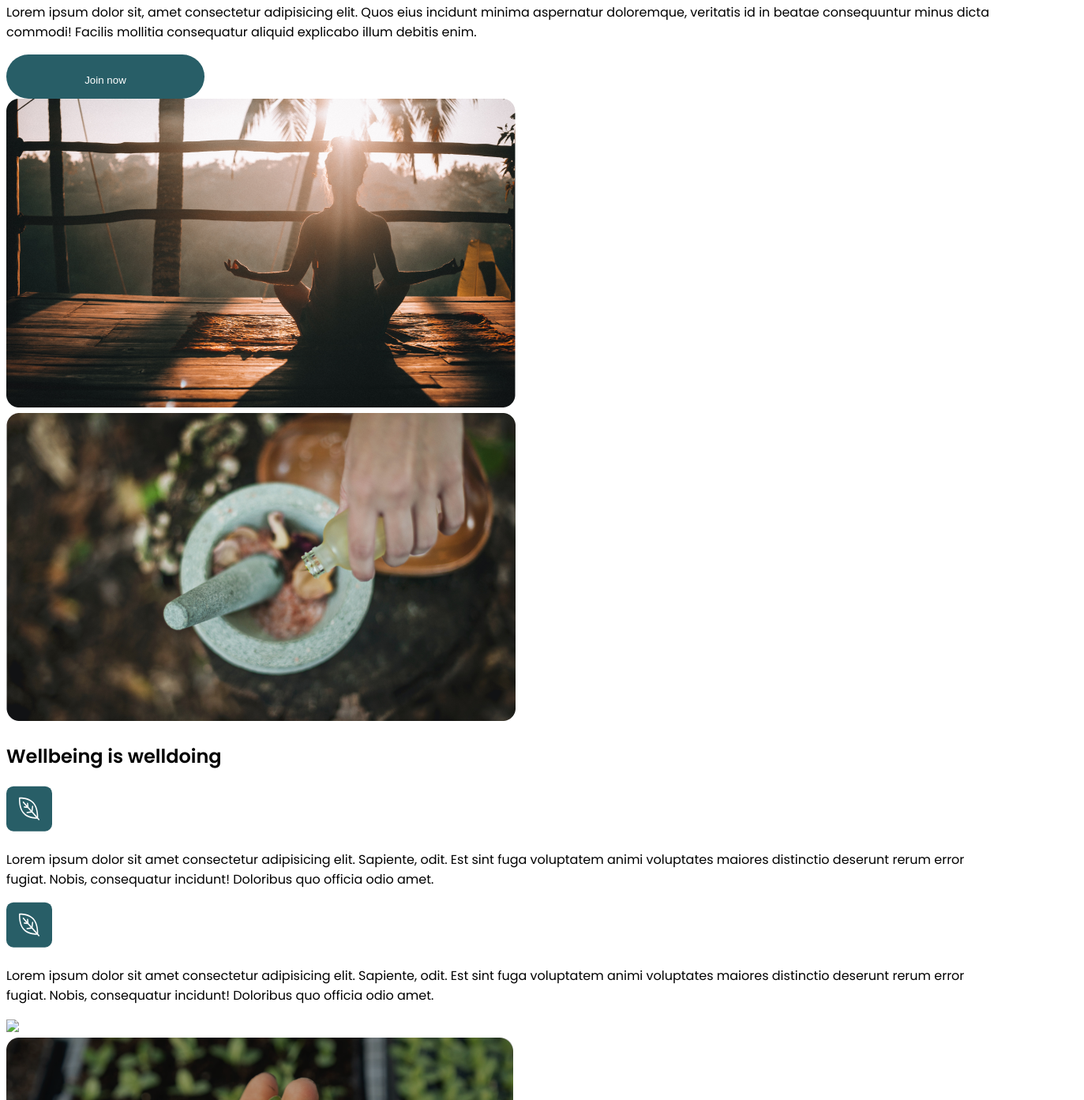
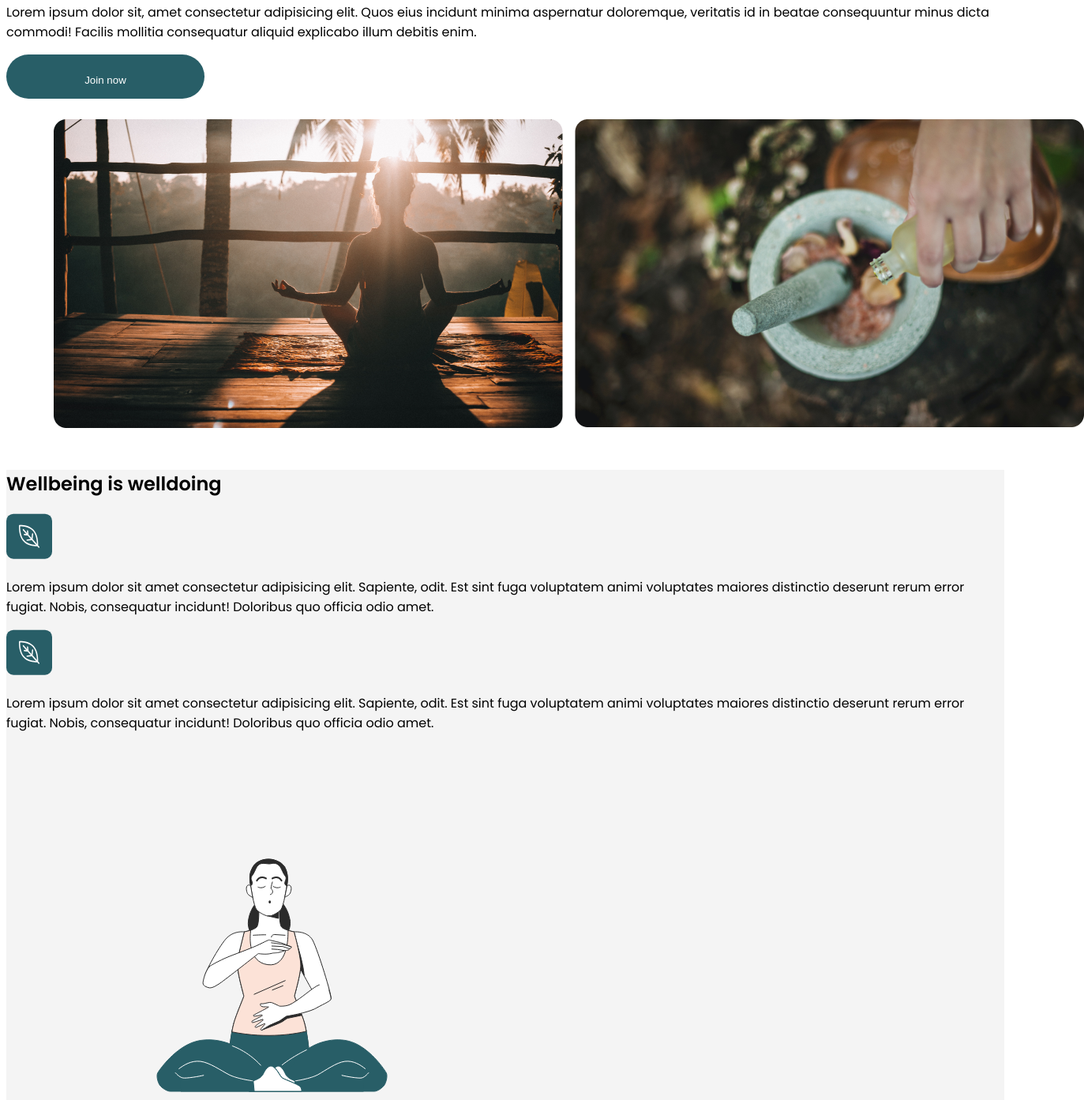
Before and after one commit to carolinagnz/PruebaNivel_html-CSS, a plain HTML site: page index.html in a window 1280 px wide. Shown: the part 157-1550 px from the top of the page at 79% size, 1373 px wide, since content can reach past the window. Drawn offline with Linux system fonts and the light colour scheme.

Commit message:
arregos en el body

```diff
--- a/estilos.css
+++ b/estilos.css
@@ -55,3 +55,32 @@
     gap: 15px; /* Espaciado entre enlaces */
     list-style-type: none;
   }
+
+  .principal{
+    align-items: center;
+  }
+
+  .imagenes{
+    display: flex;
+    justify-content: space-between;
+    align-items: center;
+    padding: 10px 20px;
+
+  }
+
+  .listaimagenes{
+    display: flex;
+    gap: 15px; /* Espaciado entre enlaces */
+    list-style-type: none;
+  }
+
+  .contenidocentrado{
+    display: flex;
+    justify-content: space-between;
+    align-items: center;
+  }
+
+  .wellbeing{
+    background-color: #f4f4f4;
+
+  }
--- a/index.html
+++ b/index.html
@@ -20,23 +20,23 @@
         </div>
     </header>
     <div class="principal">
-        <section id="1">
-            <h1>The dawn of a new era in health is here</h1>
-            <p>Lorem ipsum dolor sit, amet consectetur adipisicing elit. Quos eius incidunt minima aspernatur doloremque, veritatis id in beatae consequuntur minus dicta commodi! Facilis mollitia consequatur aliquid explicabo illum debitis enim.</p>
+        <section class="section1">
+            <h1 class="contenidocentrado">The dawn of a new era in health is here</h1>
+            <p class="contenidocentrado">Lorem ipsum dolor sit, amet consectetur adipisicing elit. Quos eius incidunt minima aspernatur doloremque, veritatis id in beatae consequuntur minus dicta commodi! Facilis mollitia consequatur aliquid explicabo illum debitis enim.</p>
         </section>
-        <section id="2">
-            <div>
+        <section class="2">
+            <div class="contenidocentrado">
                 <button class="mi-boton">Join now</button>
             </div>
-            <div class="imagen1">
-                <img src="Imagenes/imagen1p.png" alt="persona-sunset">
-            </div>
-            <div class="imagen2">
-                <img src="Imagenes/imagen2p.png" alt="mortero">
+            <div class="imagenes">
+                <ul class="listaimagenes">
+                <li><img src="Imagenes/imagen1p.png" alt="persona-sunset"></li>
+                <li><img src="Imagenes/imagen2p.png" alt="mortero"></li>
+                </ul>
             </div>
         </section>
 
-        <section id="3">
+        <section class="3">
             <div class="wellbeing">
                 <div>
                     <h1>Wellbeing is welldoing</h1>
@@ -50,7 +50,7 @@
                     </div>
                 </div>
                 <div class="meditacionicono">
-                    <img src="iconos/meditacion-icono.svg>"
+                    <img src="iconos/Illustration.svg"
                 </div>
             </div>
         </section>
```
Also changed, not shown: iconos/Illustration.svg (added).
